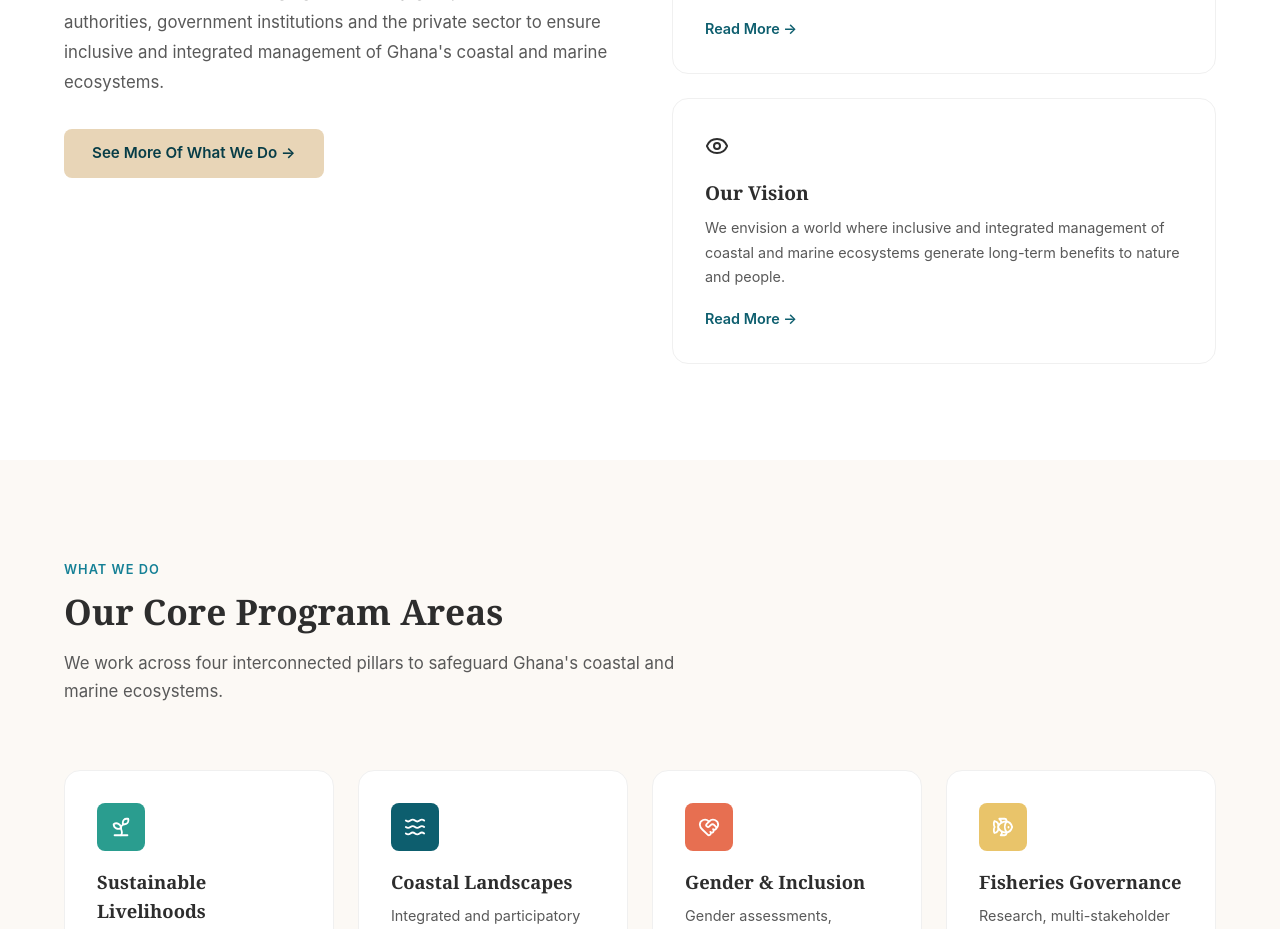
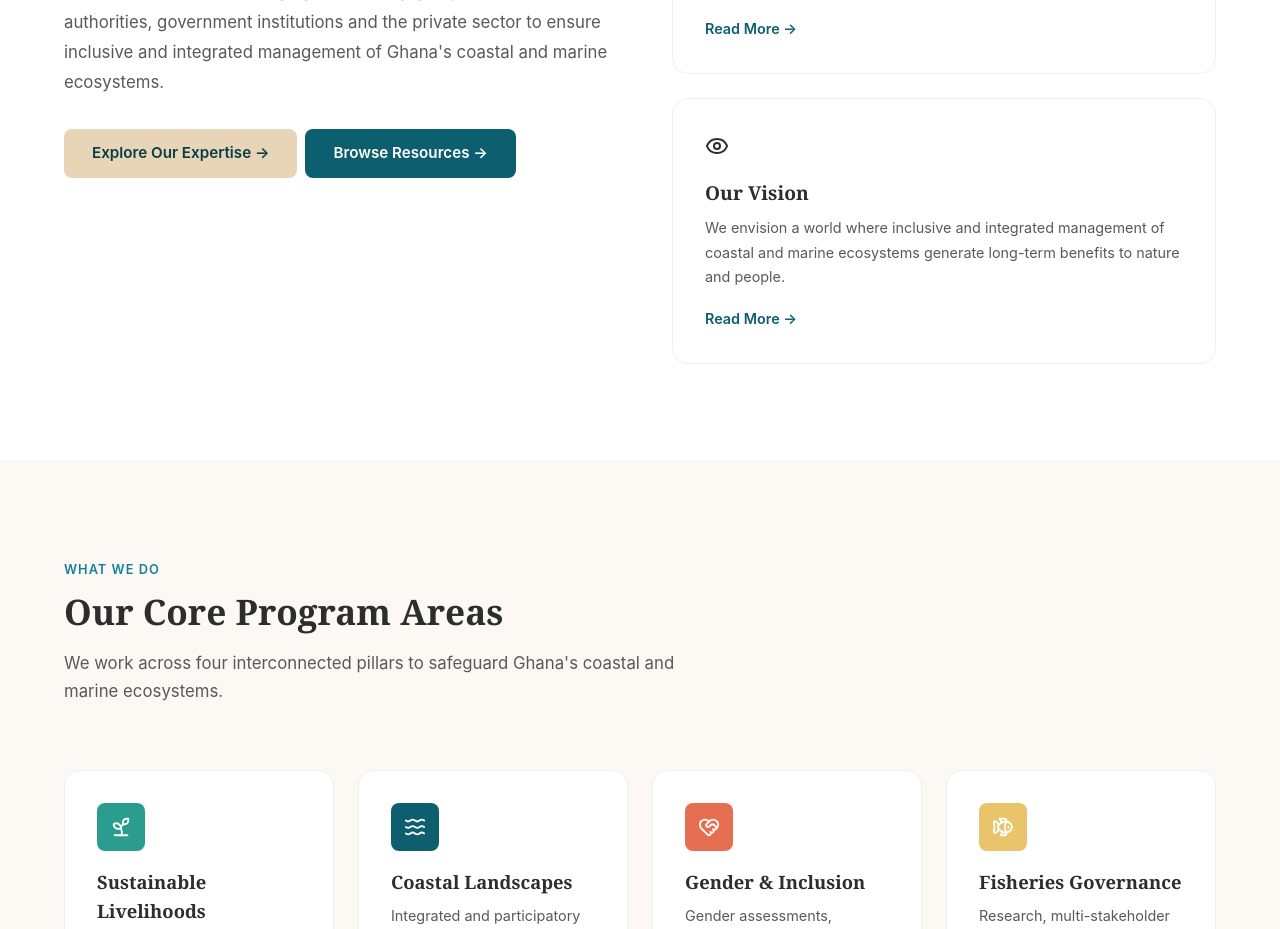
Before and after one commit to mbambajnr/hen-mpoano, a Next.js app: page / in a window 1280 px wide. Shown: the part 940-1869 px from the top of the page. Built offline with nearby package versions, Linux system fonts and the light colour scheme.

Commit message:
feat: update HeroIntro with links to Expertise and Resources

```diff
--- a/src/components/HeroIntro.tsx
+++ b/src/components/HeroIntro.tsx
@@ -1,4 +1,5 @@
-import { Target, Eye } from 'lucide-react'
+import { Target, Eye, Sprout, Fish } from 'lucide-react'
+import Link from 'next/link'
 
 export default function HeroIntro() {
   return (
@@ -13,7 +14,10 @@ export default function HeroIntro() {
             <p style={{ color: "var(--color-gray-600)", lineHeight: 1.8, fontSize: "1.05rem", marginBottom: "var(--spacing-xl)" }}>
               Hɛn Mpoano is a Ghanaian non-governmental organization (NGO) established to provide technical, policy and extension support to coastal communities, emerging civil society groups, traditional authorities, government institutions and the private sector to ensure inclusive and integrated management of Ghana&apos;s coastal and marine ecosystems.
             </p>
-            <a href="/expertise" className="btn btn-sand">See More Of What We Do →</a>
+            <div style={{ display: 'flex', gap: 'var(--spacing-sm)', flexWrap: 'wrap' }}>
+              <Link href="/expertise" className="btn btn-sand">Explore Our Expertise →</Link>
+              <Link href="/resources" className="btn btn-teal">Browse Resources →</Link>
+            </div>
           </div>
 
           <div style={{ display: "flex", flexDirection: "column", gap: "var(--spacing-lg)" }}>
@@ -23,7 +27,7 @@ export default function HeroIntro() {
               <p style={{ color: "var(--color-gray-600)", fontSize: "0.9rem", lineHeight: 1.7, marginBottom: "var(--spacing-md)" }}>
                 Provide technical, policy and extension support to actors in government, private sector and civil society through capacity building, research, networking...
               </p>
-              <a href="/about" className="pillar-link">Read More →</a>
+              <Link href="/about" className="pillar-link">Read More →</Link>
             </div>
 
             <div className="pillar-card" style={{ margin: 0 }}>
@@ -32,7 +36,7 @@ export default function HeroIntro() {
               <p style={{ color: "var(--color-gray-600)", fontSize: "0.9rem", lineHeight: 1.7, marginBottom: "var(--spacing-md)" }}>
                 We envision a world where inclusive and integrated management of coastal and marine ecosystems generate long-term benefits to nature and people.
               </p>
-              <a href="/about" className="pillar-link">Read More →</a>
+              <Link href="/about" className="pillar-link">Read More →</Link>
             </div>
           </div>
         </div>
```
